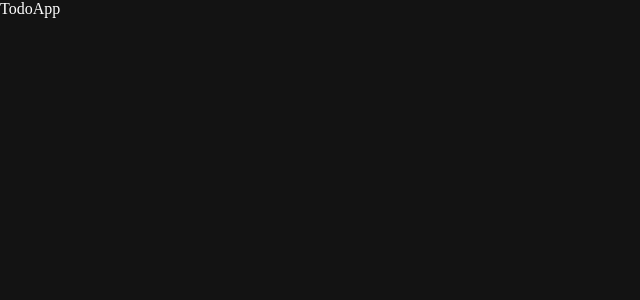
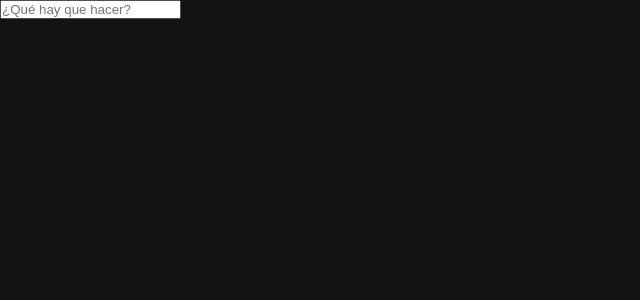
Before and after one commit to Beto-Dz/TodoApp, a React (Vite) app: page / in a window 1280 px wide. Shown: the top 300 px of the page, without its empty margins (0-640 px from the left). Built offline with nearby package versions, Linux system fonts and the light colour scheme.

Commit message:
estructura basica de aplicacion agregada

```diff
--- a/src/TodoApp.jsx
+++ b/src/TodoApp.jsx
@@ -1,5 +1,14 @@
+import { AddTodo } from "./components/AddTodo";
+import { TodoList } from "./components/TodoList";
+import { TodoContextProvider } from "./context/TodoContext";
+
 export const TodoApp = () => {
   return (
-    <div>TodoApp</div>
-  )
-}
+    <>
+      <TodoContextProvider>
+        <AddTodo />
+        <TodoList />
+      </TodoContextProvider>
+    </>
+  );
+};
--- /dev/null
+++ b/src/components/AddTodo.jsx
@@ -0,0 +1,38 @@
+import { useContext } from "react";
+import { useForm } from "../hooks/useForm";
+import { TodoContext } from "../context/TodoContext";
+
+export const AddTodo = () => {
+  // uso de hook para el input
+  const { todoDescription, handlerOnInputChange, handlerOnReset } = useForm({
+    todoDescription: "",
+  });
+
+  // uso de contexto para agregar todo
+  const { handleAddTodo } = useContext(TodoContext);
+
+  // funcion de ayuda para manejar el envio del formulario
+  const handlerOnSubmit = (e) => {
+    //previene el comportamiento por defecto
+    e.preventDefault();
+    handleAddTodo({
+      id: new Date().getTime() * 3,
+      description: todoDescription,
+      done: false,
+    });
+  };
+
+  return (
+    <form onSubmit={handlerOnSubmit}>
+      <input
+        type="text"
+        name="todoDescription"
+        min={3}
+        value={todoDescription}
+        onChange={handlerOnInputChange}
+        placeholder="¿Qué hay que hacer?"
+        required
+      />
+    </form>
+  );
+};
--- /dev/null
+++ b/src/components/TodoItem.jsx
@@ -0,0 +1,3 @@
+export const TodoItem = ({ id, description, done }) => {
+  return <li>{`${id} - ${description} - ${done}`}</li>;
+};
--- /dev/null
+++ b/src/components/TodoList.jsx
@@ -0,0 +1,16 @@
+import { useContext } from "react";
+import { TodoContext } from "../context/TodoContext";
+import { TodoItem } from "./TodoItem";
+
+export const TodoList = () => {
+  // obteniendo los todos del contexto
+
+  const { todos } = useContext(TodoContext);
+  return (
+    <ul>
+      {todos && todos.length > 0
+        ? todos.map((todo) => <TodoItem {...todo} />)
+        : ""}
+    </ul>
+  );
+};
--- /dev/null
+++ b/src/context/TodoContext.jsx
@@ -0,0 +1,13 @@
+import { createContext } from "react";
+import { useTodo } from "../hooks/useTodo";
+
+// creacion de estado
+export const TodoContext = createContext();
+
+export const TodoContextProvider = ({ children }) => {
+  return (
+    <TodoContext.Provider value={useTodo()}>
+        {children}
+    </TodoContext.Provider>
+  );
+};
--- /dev/null
+++ b/src/hooks/useForm.js
@@ -0,0 +1,26 @@
+import { useState } from "react";
+
+export const useForm = (initialState = {}) => {
+  // uso de estado para manejar el formulario
+  const [stateForm, setStateForm] = useState(initialState);
+
+  // funcion de ayuda al cambiar el valor de un input
+  const handlerOnInputChange = ({ target }) => {
+    // desestructuracion de target
+    const { name, value } = target;
+    // nuevo estado, manteniendo el anterior
+    // y cambiando el valor del input que cambio
+    setStateForm({ ...stateForm, [name]: value });
+  };
+
+  // funcion de ayuda para resetear el formulario
+  const handlerOnReset = () => {
+    setStateForm(initialState);
+  };
+
+  return {
+    ...stateForm,
+    handlerOnInputChange,
+    handlerOnReset,
+  };
+};
--- /dev/null
+++ b/src/hooks/useTodo.js
@@ -0,0 +1,51 @@
+import { useReducer } from "react";
+import { Reducer } from "../state/Reducer";
+import { useEffect } from "react";
+
+// funcion para iniciar primer estado, array todos si esxiste en el storage
+// o un array vacio
+const initialState = () => {
+  return JSON.parse(window.localStorage.getItem("todos")) || [];
+};
+export const useTodo = () => {
+  // usando el reducer, con un estado inicial, desestructurando el estado
+  // y la funcion despachadora
+  const [todos, dispatch] = useReducer(Reducer, initialState());
+
+  // efecto secundario para guardar los todos en el localstorage
+  useEffect(() => {
+    window.localStorage.setItem("todos", JSON.stringify(todos));
+  }, [todos]);
+
+  // funcion de ayuda para agregar todo al estado
+  const handleAddTodo = (todo = {}) => {
+    console.log('todo:' , todo)
+    dispatch({
+      type: "[TODO] add todo",
+      payload: todo,
+    });
+  };
+
+  // funcion de ayuda para hacer toggle de todo
+  const handleToggleTodo = (id) => {
+    dispatch({
+      type: "[TODO] toggle todo",
+      payload: id,
+    });
+  };
+
+  // funcion de ayuda para eliminar un todo
+  const handleDropTodo = (id) => {
+    dispatch({
+      type: "[TODO] drop todo",
+      payload: id,
+    });
+  };
+
+  return {
+    todos,
+    handleAddTodo,
+    handleToggleTodo,
+    handleDropTodo,
+  };
+};
--- /dev/null
+++ b/src/state/Reducer.js
@@ -0,0 +1,14 @@
+export const Reducer = (initialState = [], action = {}) => {
+  switch (action.type) {
+    case "[TODO] add todo":
+      return [action.payload, ...initialState];
+    case "[TODO] toggle todo":
+      return initialState.map((todo) =>
+        todo.id === action.payload ? (todo.done = !todo.done) : todo
+      );
+    case "[TODO] drop todo":
+      return initialState.filter((todo) => todo.id != action.payload);
+    default:
+      throw new Error("No se han contemplado todos los cados en Reducer.js");
+  }
+};
```
